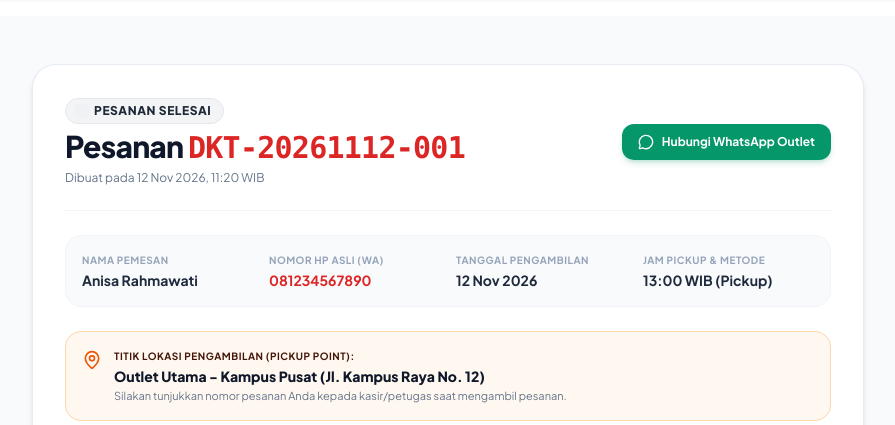
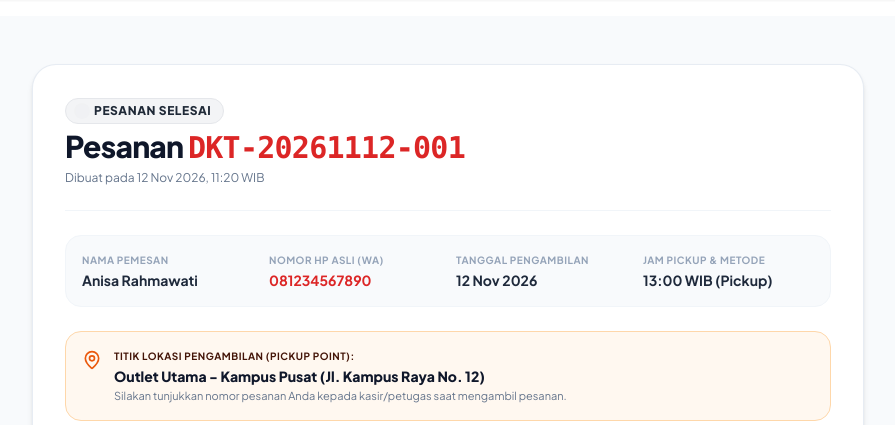
Before and after one commit to jauzzanajla/Dapur-KaTanya, a Laravel app: a page that uses resources/views/customer/order-detail.blade.php in a window 1280 px wide. Shown: the part 97-522 px from the top of the page, without its empty margins (192-1087 px from the left). Run offline with Laravel 12, Linux system fonts and the light colour scheme; data comes from the database, SQL or seed files in the repository; data that the repository does not hold is empty; some libraries are stand-ins or nearby versions.

Commit message:
Remove WhatsApp contact button from order details

```diff
--- a/resources/views/customer/order-detail.blade.php
+++ b/resources/views/customer/order-detail.blade.php
@@ -32,18 +32,6 @@
                         Dibuat pada {{ $order->created_at->format('d M Y, H:i') }} WIB
                     </p>
                 </div>
-
-                <!-- WhatsApp Quick Chat Button -->
-                @php
-                    $waText = urlencode("Halo Admin Dapur KaTanya, saya *{$order->customer_name}* ingin mengonfirmasi pesanan *{$order->order_number}* sebesar *Rp " . number_format($order->total_omset, 0, ',', '.') . "*. Mohon segera diproses ya kak!");
-                @endphp
-                <a href="https://wa.me/6281382099669?text={{ $waText }}"
-                   target="_blank"
-                   rel="noopener noreferrer"
-                   class="inline-flex items-center justify-center gap-2 px-4 py-2.5 rounded-xl bg-emerald-600 hover:bg-emerald-700 text-white font-bold text-xs shadow-md shadow-emerald-600/20 transition active:scale-95">
-                    <i data-lucide="message-circle" class="w-4 h-4"></i>
-                    <span>Hubungi WhatsApp Outlet</span>
-                </a>
             </div>
 
             <!-- Details Grid -->
```
